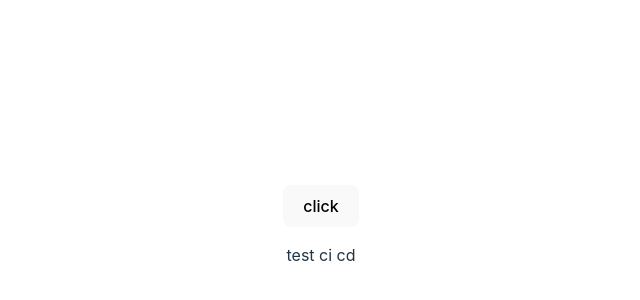
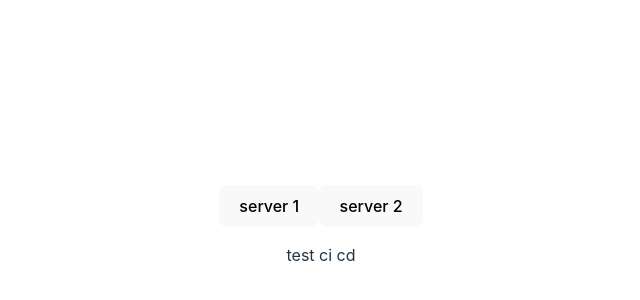
Before and after one commit to mrmcgrain/deployTests, a React (Vite) app in the folder client/: page / in a window 1280 px wide. Shown: the part 166-466 px from the top of the page, without its empty margins (319-959 px from the left). Built offline with nearby package versions, Linux system fonts and the light colour scheme.

Commit message:
deploy ci cd

```diff
--- a/client/src/App.jsx
+++ b/client/src/App.jsx
@@ -6,14 +6,16 @@ import axios from 'axios'
 
 
 function App() {
+
+
   const [data, setData] = useState({})
 
-  const handleClick = (e) => {
+  const handleClick = (input) => {
 
     axios({
       method: "GET",
       // url: "http://localhost:3000/test"
-      url: "http://89.116.191.98:5000/test"
+      url: `http://89.116.191.98:${input}/test`
     })
       .then(res => {
         console.log("res", res)
@@ -33,12 +35,13 @@ function App() {
 
 
 
-      {/* {console.log("data", data)} */}
+      {console.log("data", data)}
 
       {/* <p>{data.msg}</p> */}
 
 
-      <button onClick={(e) => handleClick()}>click</button>
+      <button onClick={(e) => handleClick("5000")}>server 1</button>
+      <button onClick={(e) => handleClick("5100")}>server 2</button>
 
       <p>test ci cd</p>
 
```
